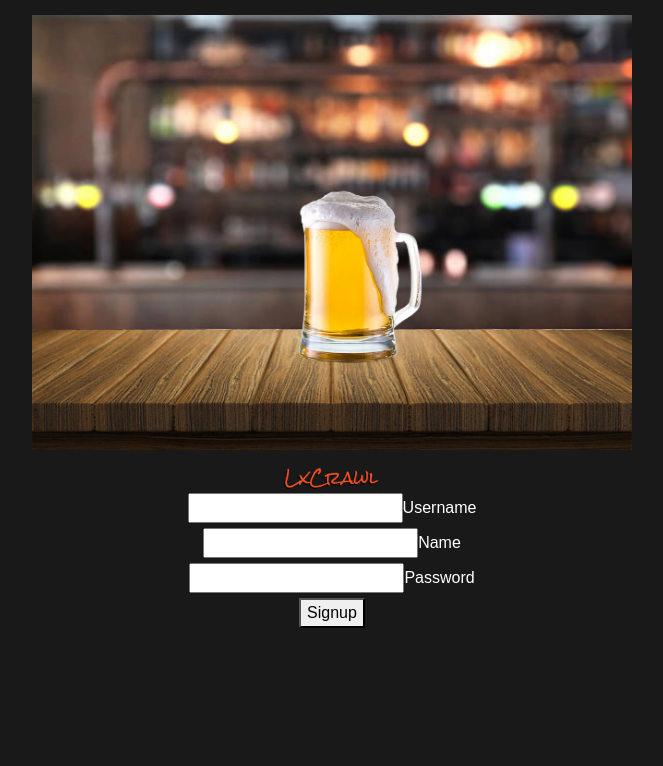
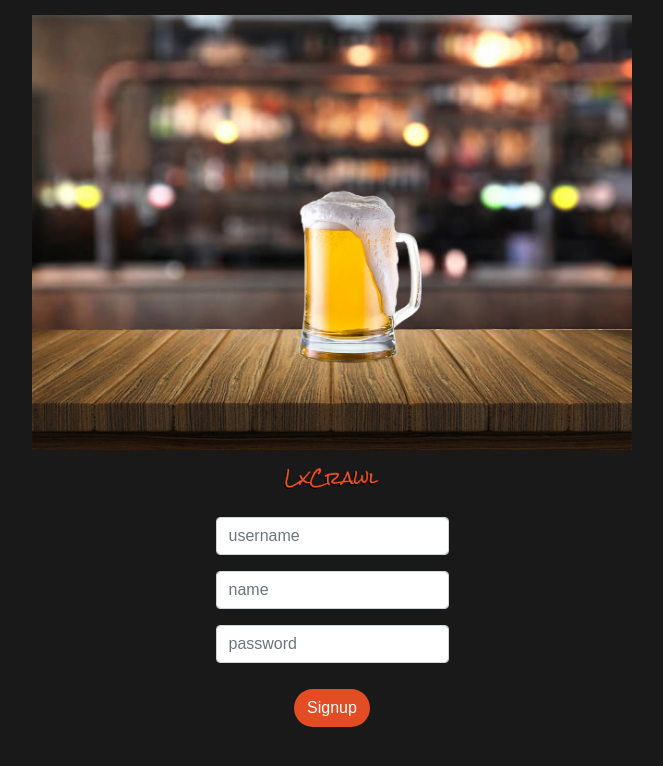
Before and after one commit to PatriciaRosalis/Lx_Crawl, a React (Create React App) app in the folder client/: page /signup in a window 1280 px wide. Shown: the top 766 px of the page, without its empty margins (308-971 px from the left). Built offline with nearby package versions, Linux system fonts and the light colour scheme.

Commit message:
WIP navbar

```diff
--- a/client/public/index.html
+++ b/client/public/index.html
@@ -7,16 +7,7 @@
   <meta name="theme-color" content="#000000">
   <!-- <meta name="viewport" content="width=device-width, initial-scale=1.0"> -->
   <meta name="viewport" content="minimum-scale=1, initial-scale=1, width=device-width, shrink-to-fit=no">
-  <link rel="stylesheet" href="https://fonts.googleapis.com/icon?family=Material+Icons">
 
-  <!-- <link rel="shortcut icon" href="%PUBLIC_URL%/favicon.ico">
-  <link rel="stylesheet" href="../node_modules/material-design-lite/material.min.css">
-  <link rel="stylesheet" href="https://fonts.googleapis.com/icon?family=Material+Icons">
-  <script src="../node_modules/material-design-lite/material.min.js"></script> -->
-  <!-- <script defer src="https://code.getmdl.io/1.3.0/material.min.js"></script>
-
-  <link rel="stylesheet" href="https://code.getmdl.io/1.3.0/material.red-deep_orange.min.css" />
-  <link rel="stylesheet" href="https://fonts.googleapis.com/icon?family=Material+Icons"> -->
 
   <title>LxCrawl</title>
 </head>
--- a/client/src/components/pages/Home.jsx
+++ b/client/src/components/pages/Home.jsx
@@ -1,6 +1,5 @@
 import React, { Component } from 'react';
 import { Link } from 'react-router-dom';
-import Navbar from './Navbar';
 
 export default class Home extends Component {
   // constructor(props) {
@@ -10,12 +9,11 @@ export default class Home extends Component {
   render() {
     return (
       <div className="Home">
-      <Navbar />
           <img className="title" src="../title.png" alt="title" />
           <p> Create and Share pub crawls in Lisbon </p>
           <img src="../test.png" alt="bcg" />
-          <Link to="/login"><button className="mdl-button mdl-js-button mdl-button--accent">Login</button></Link>
-          <Link to="/signup"><button className="mdl-button mdl-js-button mdl-button--accent">Sign Up</button></Link>
+          <Link to="/login"><button type="button" className="btn btn-outline" >Login</button></Link>
+          <Link to="/signup"><button type="button" className="btn btn-outline" >Sign Up</button></Link>
           <Link className="about" to="/about" >About Us</Link>
       </div>
     );
--- a/client/src/components/pages/Login.jsx
+++ b/client/src/components/pages/Login.jsx
@@ -34,16 +34,18 @@ export default class Login extends Component {
       <div className="Login">
         <img className="sign-title" src="../../../backgroundApp.png" alt="bcg" />
         <img src="/titlenoflag.png" alt="pubcrawl" width="100px" />
+        <br />
+
         <form action="#" className="form">
-          <div className="mdl-textfield mdl-js-textfield form-input">
-          <input className="mdl-textfield__input" type="text" value={this.state.username} name="username" onChange={this.handleInputChange} />
-          <label className="mdl-textfield__label" htmlFor="username">Username</label>
+          <div className="form-group">
+          <input placeholder="username" className="mdl-textfield__input form-control" type="text" value={this.state.username} name="username" onChange={this.handleInputChange} />
           </div>
-          <div className="mdl-textfield mdl-js-textfield">
-          <input className="mdl-textfield__input" type="password"  value={this.state.password} name="password" onChange={this.handleInputChange} />
-          <label className="mdl-textfield__label" htmlFor="password">Password</label>
+
+          <div className="form-group">
+          <input placeholder="password" className="mdl-textfield__input form-control" type="password"  value={this.state.password} name="password" onChange={this.handleInputChange} />
          </div>
-          <button className="mdl-button mdl-js-button mdl-button--accent log-btn  " onClick={this.handleClick}>Login</button>
+
+          <button type="button" className="btn btn-outline" onClick={this.handleClick}>Login</button>
         </form>
         {this.state.message && <div className="info info-danger">
           {this.state.message}
--- a/client/src/components/pages/Navbar.jsx
+++ b/client/src/components/pages/Navbar.jsx
@@ -4,12 +4,10 @@ import { Link } from 'react-router-dom';
 function Navbar() {
   return (
     <div className="Navbar">
-
-<nav className="navbar navbar-expand-lg navbar-light bg-light">
+      <nav className="navbar navbar-expand-lg navbar-dark ">
         <button className="navbar-toggler" type="button" data-toggle="collapse" data-target="#navbarTogglerDemo03" aria-controls="navbarTogglerDemo03" aria-expanded="false" aria-label="Toggle navigation">
           <span className="navbar-toggler-icon"></span>
         </button>
-  <Link className="navbar-brand" to="#">Navbar</Link>
 
         <div className="collapse navbar-collapse" id="navbarTogglerDemo03">
           <ul className="navbar-nav mr-auto mt-2 mt-lg-0">
--- a/client/src/components/pages/Signup.jsx
+++ b/client/src/components/pages/Signup.jsx
@@ -32,28 +32,25 @@ export default class Signup extends Component {
         this.props.history.push("/profile") // Redirect to the home page
       })
       .catch(err => this.setState({ message: err.toString() }))
-    }
+  }
 
-    render() {
-      return (
-        <div className="Signup">
+  render() {
+    return (
+      <div className="Signup">
         <img className="sign-title" src="../../../backgroundApp.png" alt="bcg" />
         <img src="/titlenoflag.png" alt="pubcrawl" width="100px" />
-
+        <br />
         <form action="#" className="form">
-          <div className=" mdl-textfield mdl-js-textfield">
-            <input className="mdl-textfield__input" type="text" value={this.state.username} name="username" onChange={this.handleInputChange} />
-            <label className="mdl-textfield__label" htmlFor="username">Username</label>
+          <div className="form-group">
+            <input placeholder="username" className="mdl-textfield__input form-control" type="text" value={this.state.username} name="username" onChange={this.handleInputChange} />
           </div>
-          <div className="mdl-textfield mdl-js-textfield">
-            <input className="mdl-textfield__input" type="text" value={this.state.name} name="name" onChange={this.handleInputChange} />
-            <label className="mdl-textfield__label" htmlFor="name">Name</label>
+          <div className="form-group">
+            <input placeholder="name" className="mdl-textfield__input form-control" type="text" value={this.state.name} name="name" onChange={this.handleInputChange} />
           </div>
-          <div className="mdl-textfield mdl-js-textfield">
-            <input className="mdl-textfield__input" type="password" value={this.state.password} name="password" onChange={this.handleInputChange} />
-            <label className="mdl-textfield__label" htmlFor="password">Password</label>
+          <div className="form-group">
+            <input placeholder="password" className="mdl-textfield__input form-control" type="password" value={this.state.password} name="password" onChange={this.handleInputChange} />
           </div>
-          <button variant="contained" color="primary"  onClick={(e) => this.handleClick(e)}>Signup</button>
+          <button variant="contained" color="primary" className="btn btn-outline" onClick={(e) => this.handleClick(e)}>Signup</button>
         </form>
         {this.state.message && <div className="info info-danger">
           {this.state.message}
--- a/client/src/styles/sign.scss
+++ b/client/src/styles/sign.scss
@@ -9,6 +9,12 @@ h3 {
   img {
     max-width:100%;
     margin-top: 15px;
+  }
+  button {
+    margin-top: 10px;
+    border-radius: 30px;
+    background-color:#E34D24;
+    color: white;
   }
 }
 
@@ -24,6 +30,12 @@ img {
 }
 h2 {
   color:#E34D24;
+  }
+  button {
+    margin-top: 10px;
+    border-radius: 30px;
+    background-color:#E34D24;
+    color: white;
   }
 }
 
@@ -48,4 +60,11 @@ h2 {
 .log-btn {
   font-size: 20px;
   margin-top: 20px;
+  border-radius: 20px;
+  background-color:#E34D24;
+  color: white;
 }
+
+// .btn-outline-danger  {
+//   background-color: orange;
+// }
```
Lines whose indentation alone changed are shown as unchanged.
